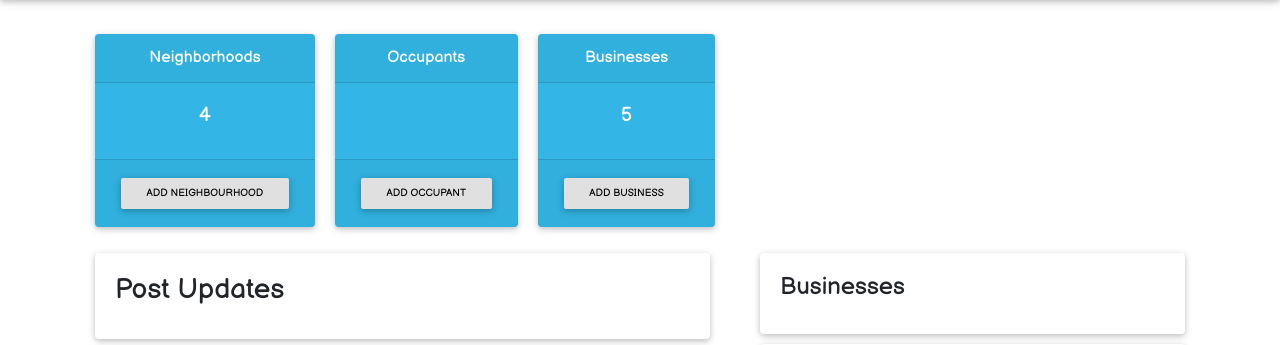
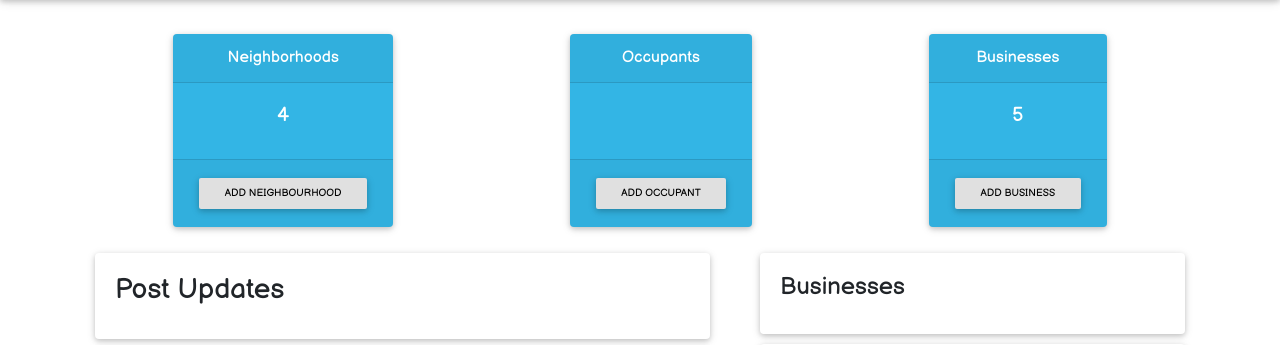
Before and after one commit to DerrickOdhiambo/Neighbourhood, a Django app: page /home/ in a window 1280 px wide. Shown: the part 56-401 px from the top of the page. Run offline with Django 3.2, Linux system fonts and the light colour scheme; data comes from the database, SQL or seed files in the repository; parts of the project's set-up code (start-up, migrations or seed data) failed here and were passed over; some libraries are stand-ins or nearby versions; some web fonts are replaced.

Commit message:
add custom css for the cards

```diff
--- a/static/css/styles.css
+++ b/static/css/styles.css
@@ -60,3 +60,6 @@
 .card {
   margin: 10px;
 }
+.card-display {
+  justify-content: space-around;
+}
```
